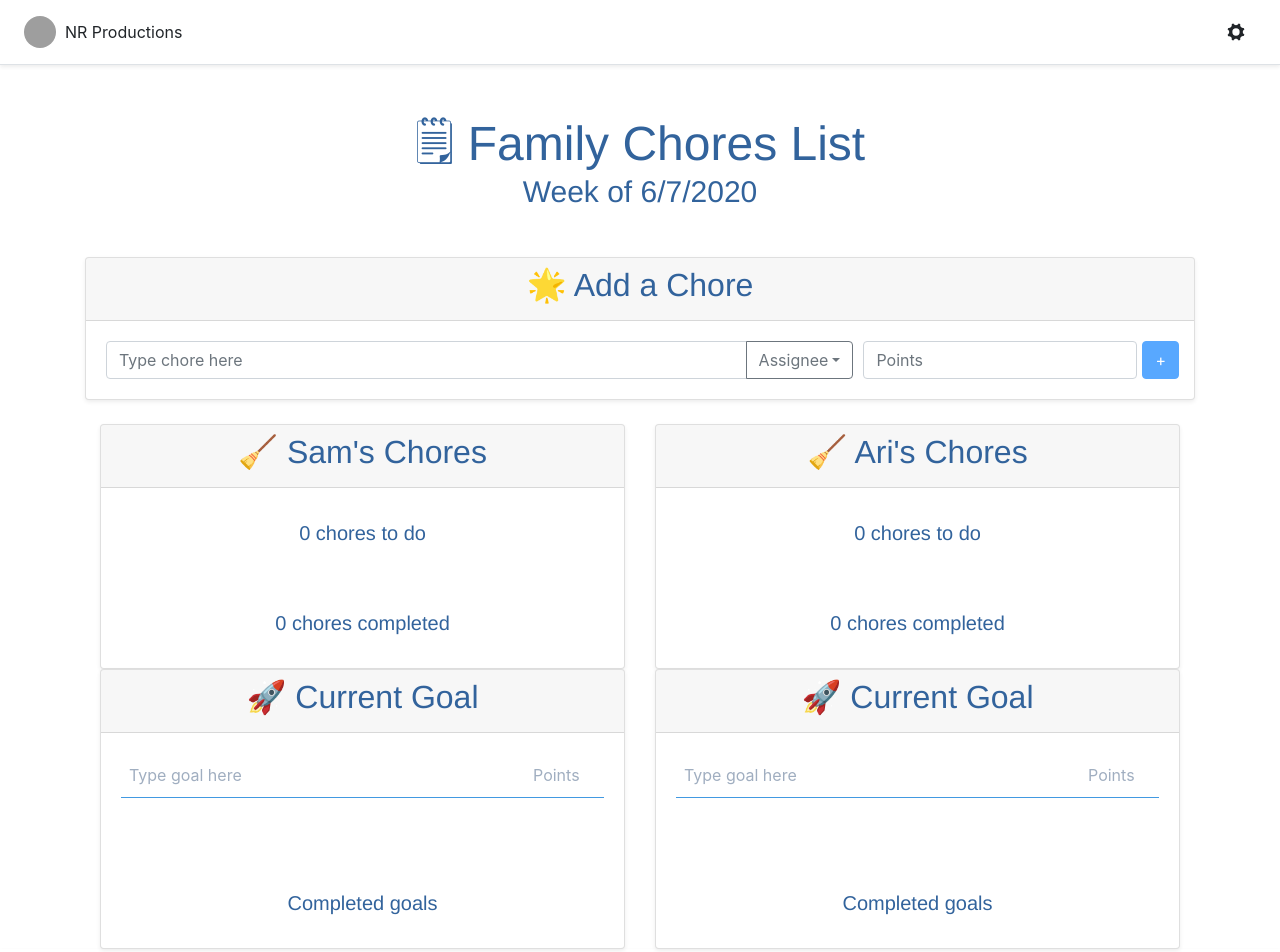
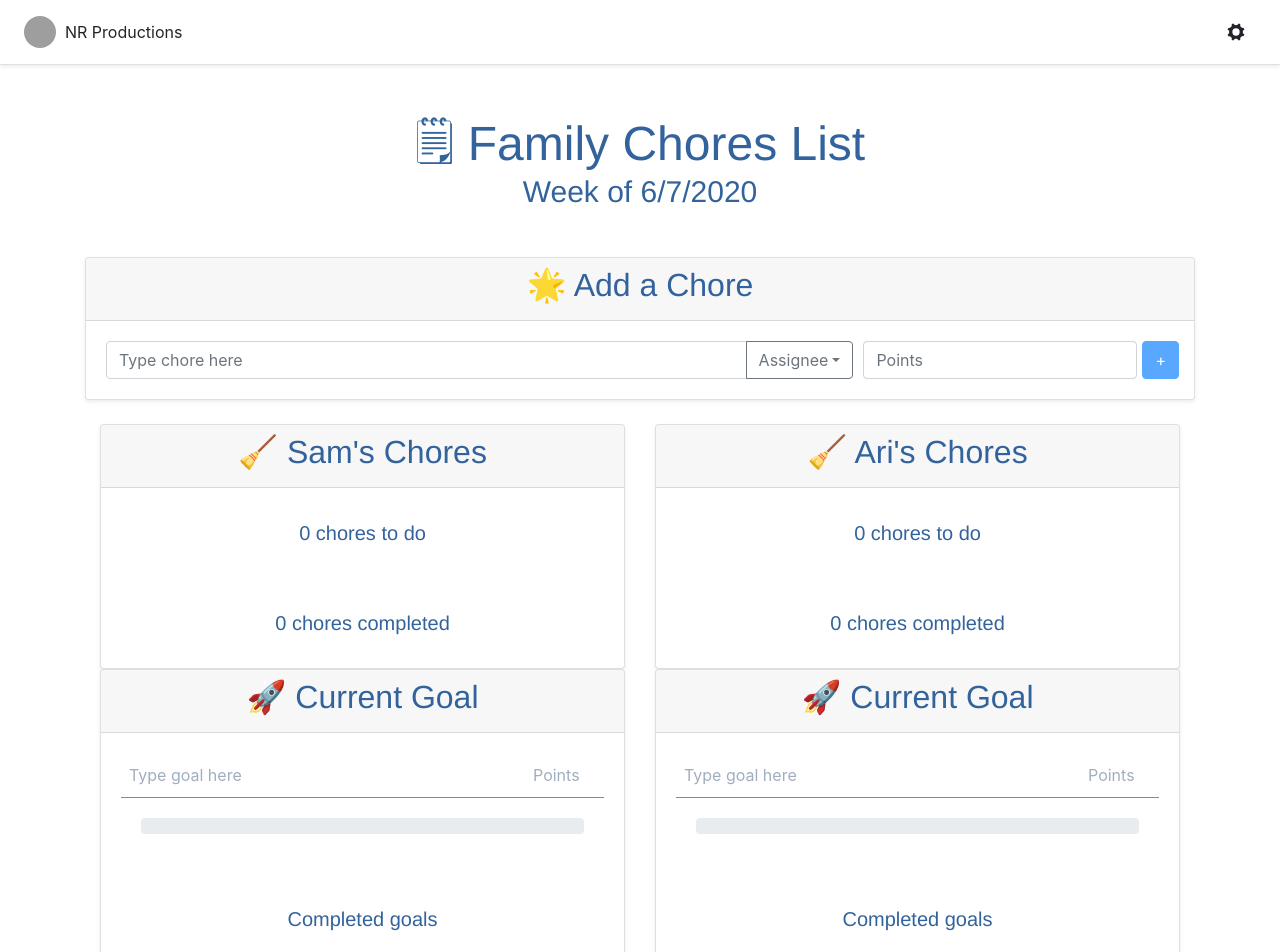
Before and after one commit to nicolleromero/chores-app, a React (Create React App) app in the folder chores-app/: page / in a window 1280 px wide. Shown: the top 952 px of the page. Built offline with nearby package versions, Linux system fonts and the light colour scheme; grey boxes are pictures that could not be loaded.

Commit message:
Working on calculations/logic for completed Points

```diff
--- a/chores-app/src/components/GoalLists.js
+++ b/chores-app/src/components/GoalLists.js
@@ -9,14 +9,21 @@ export class GoalLists extends React.Component {
 
   render() {
     let completedGoalsList = [];
-    let uncompletedGoalsList = [];
+    let incompleteGoalsList = [];
 
-    for (let item of this.props.goalList) {
-      if (item['complete']) {
-        completedGoalsList.push(item);
+    let remainingPoints = this.props.completedPoints;
+
+    for (let goal of this.props.goalList) {
+      if (goal.points && remainingPoints - goal.points >= 0) {
+        completedGoalsList.push(goal);
+        remainingPoints = remainingPoints - goal.points;
       } else {
-        uncompletedGoalsList.push(item);
+        incompleteGoalsList.push(goal);
       }
+    }
+
+    if (!incompleteGoalsList.length) {
+      incompleteGoalsList.push(null);
     }
 
     return (
@@ -29,14 +36,18 @@ export class GoalLists extends React.Component {
         <div class="card-body text-center">
           <ListGroup variant="flush">
             <FlipMove duration={350} easing="ease-out">
+              {incompleteGoalsList.map(item => {
+                return (
                   <Goals
                     assignee={this.props.assignee}
-                goal={uncompletedGoalsList[0]}
-                completedPoints={this.props.completedPoints}
+                    goal={item}
+                    completedPoints={remainingPoints}
                     onAddGoal={this.props.onAddGoal}
                     onChangeGoal={this.props.onChangeGoal}
                     onGoalCompleted={this.props.onGoalCompleted}
                   />
+                );
+              })}
             </FlipMove>
           </ListGroup>
         </div>
@@ -52,6 +63,8 @@ export class GoalLists extends React.Component {
                   <Goals
                     assignee={this.props.assignee}
                     goal={item}
+                    completedGoalsList={this.props.completedGoalsList}
+                    incompleteGoalsList={this.props.incompleteGoalsList}
                     completedPoints={this.props.completedPoints}
                     onAddGoal={this.props.onAddGoal}
                     onChangeGoal={this.props.onChangeGoal}
--- a/chores-app/src/components/Goals.js
+++ b/chores-app/src/components/Goals.js
@@ -24,15 +24,6 @@ export class Goals extends React.Component {
       prevProps.completedPoints < prevProps.goal.points
     ) {
       this.props.onGoalCompleted();
-
-      this.updateGoalComplete(this.props.goal.id);
-
-    }
-  }
-
-  updateGoalComplete(goalId) {
-    if (this.props.goal.id === goalId) {
-      this.props.goal.complete = true;
     }
   }
 
@@ -55,7 +46,10 @@ export class Goals extends React.Component {
 
     return (
       <React.Fragment>
-        <form class="w-full max-w-lg">
+        <form
+          class="w-full max-w-lg"
+          onSubmit={(e) => e.preventDefault()}
+        >
           <div class="flex md:items-center border-b border-b-2 border-blue-500 py-2">
             <input
               class="appearance-none bg-transparent border-none w-full text-gray-700 mr-3 py-1 px-2 leading-tight focus:outline-none"
@@ -74,16 +68,14 @@ export class Goals extends React.Component {
           </div>
         </form>
         <div class="card-body text-center">
-          {this.props.goal.points !== 0 && !this.props.goal.complete && ( //Added this wonky thing to try
-            <GoalProgressBar
-              className="align-items-center"
-              percentage={this.props.completedPoints / this.props.goal.points}
-              value={this.props.goal.complete}
-              onGoalCompleted={(e) => this.props.updateGoalComplete(this.props.goal.id)}
-            />
-          )}
+          {/* {this.props.goal && this.props.completedGoalsList && !this.props.completedGoalsList.includes(this.props.goal.id) && ( */}
+          <GoalProgressBar
+            className="align-items-center"
+            percentage={this.props.completedPoints / this.props.goal.points}
+            onGoalCompleted={(e) => this.props.updateGoalComplete(this.props.goal.id)}
+          />
+          {/* )} */}
         </div>
-
       </React.Fragment>
     );
   }
--- a/chores-app/src/components/SetupModal.js
+++ b/chores-app/src/components/SetupModal.js
@@ -1,7 +1,7 @@
 /* eslint-disable jsx-a11y/accessible-emoji */
 import React from 'react';
 import FlipMove from 'react-flip-move';
-import { Button, Form, InputGroup, ListGroup, Modal, Row } from 'react-bootstrap';
+import { Button, Form, InputGroup, ListGroup, Modal } from 'react-bootstrap';
 
 
 export class SetupModal extends React.Component {
```
Lines whose indentation alone changed are shown as unchanged.
